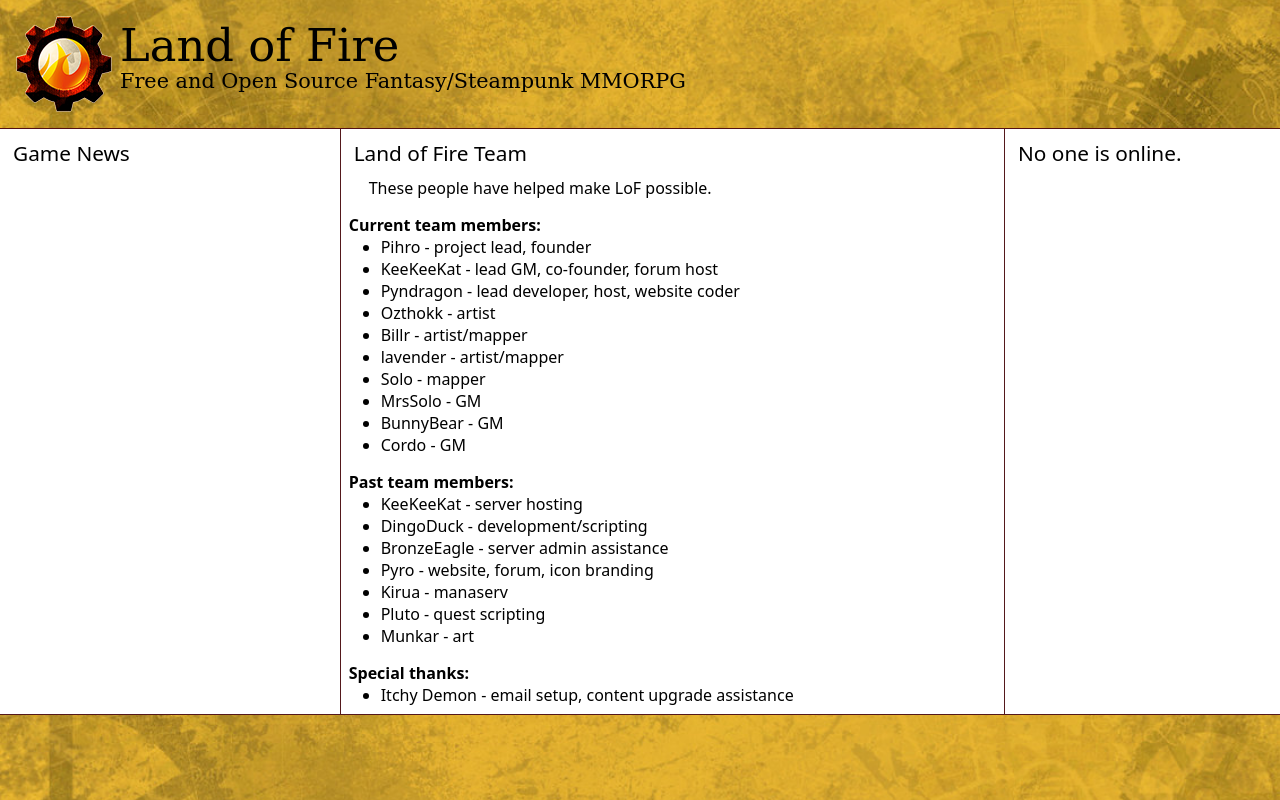
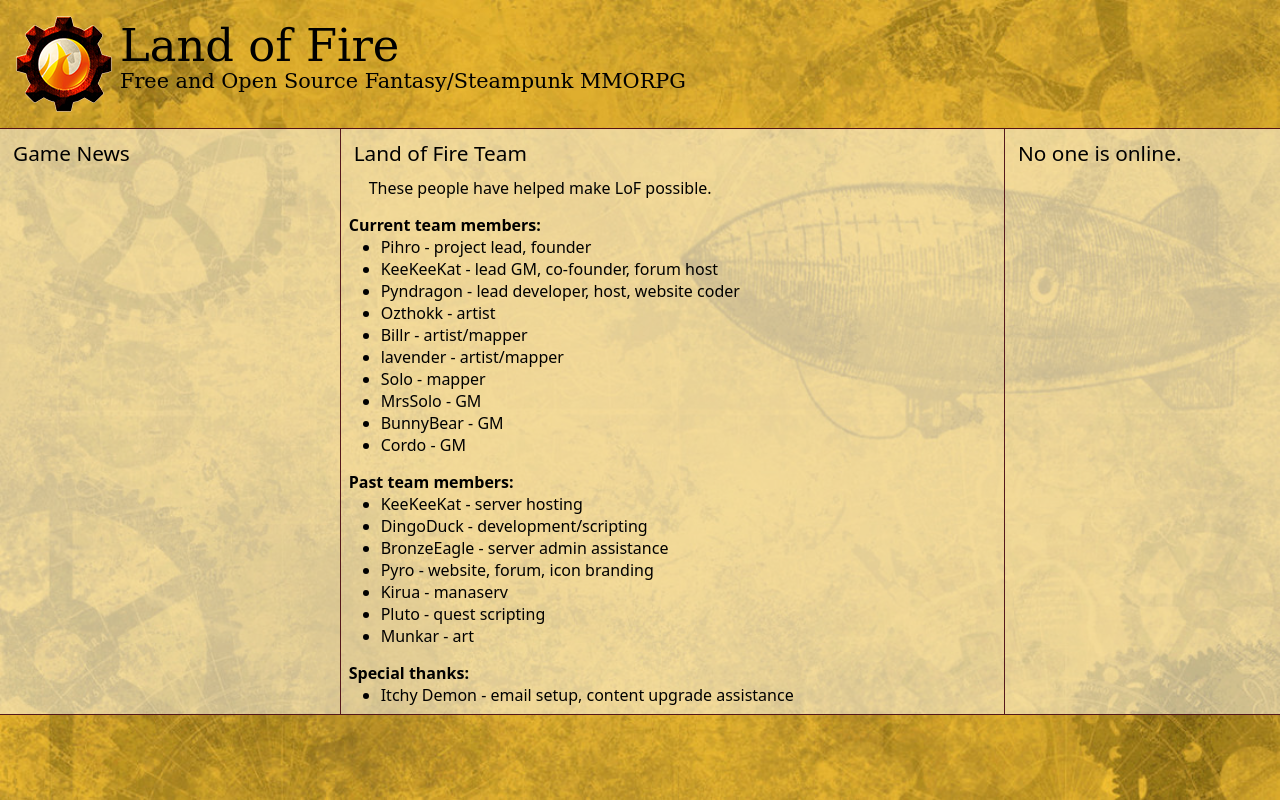
Before and after one commit to landoffire/website-flask-2015, a Flask app: template templates/team.html in a window 1280 px wide. Run offline with Flask 2, Linux system fonts and the light colour scheme; the template is opened without the code that fills it, so the values that code supplies are empty.

Commit message:
Add some transparency to the main content bg

```diff
--- a/static/style.css
+++ b/static/style.css
@@ -13,7 +13,6 @@ html, body, hgroup, h1, h2, h3, p, li, nav, header, ul, hr, footer, aside, ifram
 html {
     background-image: url("steampunk1.jpg");
     background-size: cover;
-    background-position: 0 200px;
     background-attachment: fixed;
 }
 
@@ -70,7 +69,7 @@ nav a.current, nav a:hover {
     display: flex;
     flex-flow: row wrap;
 
-    background-color: #fff;
+    background-color: rgba(255, 255, 255, 0.5);
 }
 
 .columns h2 {
```
